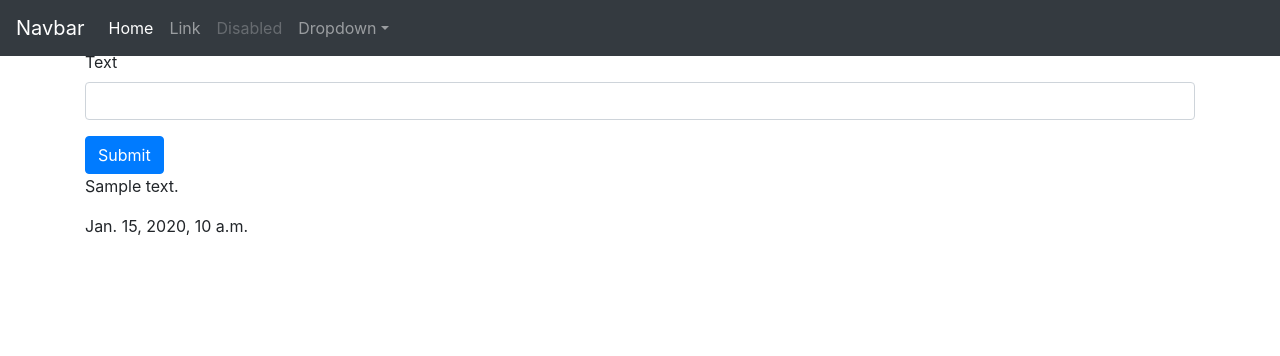
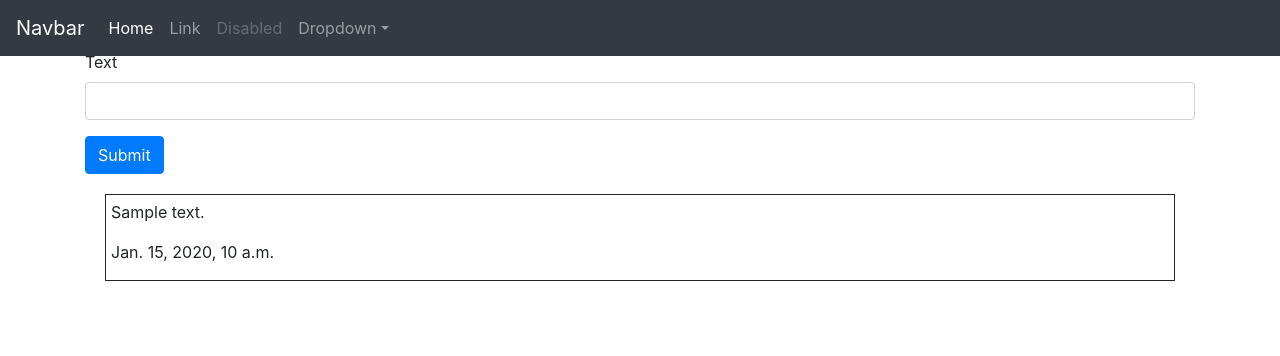
Before and after one commit to khazidhea/django-cbv-forms, a Django app: page / in a window 1280 px wide. Shown: the top 356 px of the page. Run offline with Django 3.2, Linux system fonts and the light colour scheme; tables that the repository leaves empty hold one stand-in row (values such as "Sample post"); some libraries are stand-ins or nearby versions.

Commit message:
Add dynamic post add using js

```diff
--- a/blog/static/main.css
+++ b/blog/static/main.css
@@ -1,3 +1,11 @@
 main {
     padding-top: 50px;
 }
+
+.post {
+    border: 1px;
+    border-style: solid;
+    padding-top: 5px;
+    padding-left: 5px;
+    margin: 20px;
+}
--- a/blog/templates/base.html
+++ b/blog/templates/base.html
@@ -20,11 +20,11 @@
       {% endblock content %}
     </div>
 
-
     <!-- Optional JavaScript -->
     <!-- jQuery first, then Popper.js, then Bootstrap JS -->
     <script src="https://code.jquery.com/jquery-3.5.1.slim.min.js" integrity="sha384-DfXdz2htPH0lsSSs5nCTpuj/zy4C+OGpamoFVy38MVBnE+IbbVYUew+OrCXaRkfj" crossorigin="anonymous"></script>
     <script src="https://cdn.jsdelivr.net/npm/popper.js@1.16.0/dist/umd/popper.min.js" integrity="sha384-Q6E9RHvbIyZFJoft+2mJbHaEWldlvI9IOYy5n3zV9zzTtmI3UksdQRVvoxMfooAo" crossorigin="anonymous"></script>
     <script src="https://stackpath.bootstrapcdn.com/bootstrap/4.5.0/js/bootstrap.min.js" integrity="sha384-OgVRvuATP1z7JjHLkuOU7Xw704+h835Lr+6QL9UvYjZE3Ipu6Tp75j7Bh/kR0JKI" crossorigin="anonymous"></script>
+    <script src="{% static 'main.js' %}"></script>
   </body>
 </html>
--- a/blog/templates/post.html
+++ b/blog/templates/post.html
@@ -1,4 +1,4 @@
-<div>
+<div class="post">
   <p>{{ post.text }}</p>
   <p>{{ post.created_at }}</p>
 </div>
```
Also changed, not shown: blog/static/main.js (added, +34 -0 lines).
